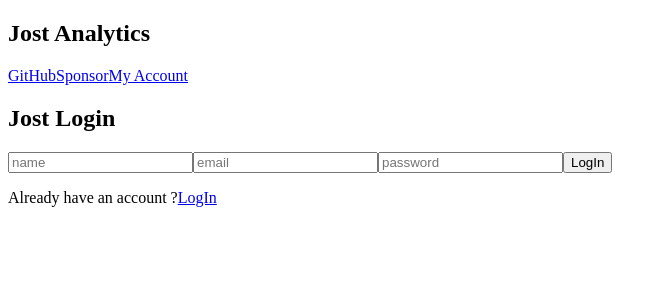
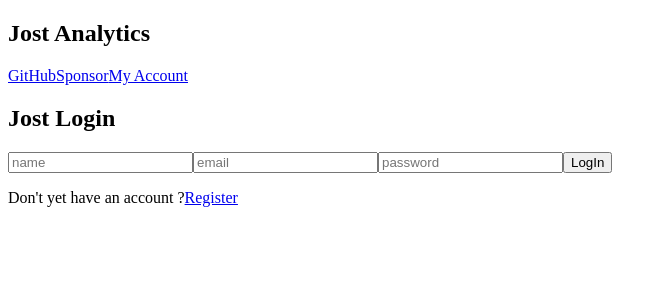
Before and after one commit to JosiasAurel/jost, a Next.js app in the folder packages/client/: page /login in a window 1280 px wide. Shown: the top 300 px of the page, without its empty margins (0-667 px from the left). Built offline with nearby package versions, Linux system fonts and the light colour scheme.

Commit message:
Update login.tsx

```diff
--- a/packages/client/pages/login.tsx
+++ b/packages/client/pages/login.tsx
@@ -59,9 +59,9 @@ const LoginPage: FunctionComponent = (): JSX.Element => {
                     LogIn
                 </button>
               <p className="text-center">
-                   Already have an account ?
+                   Don't yet have an account ?
                    <Link href="/register">
-                      <a>LogIn</a>
+                      <a className="text-blue-600">Register</a>
                    </Link>
               </p>
             </form>
```
